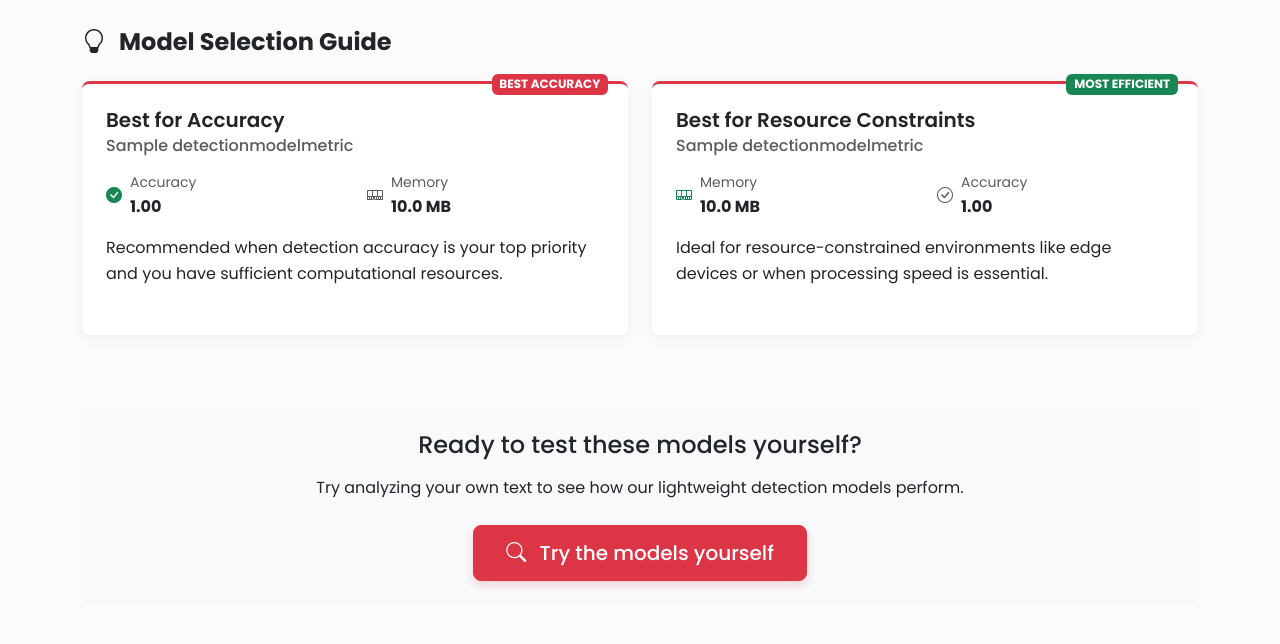
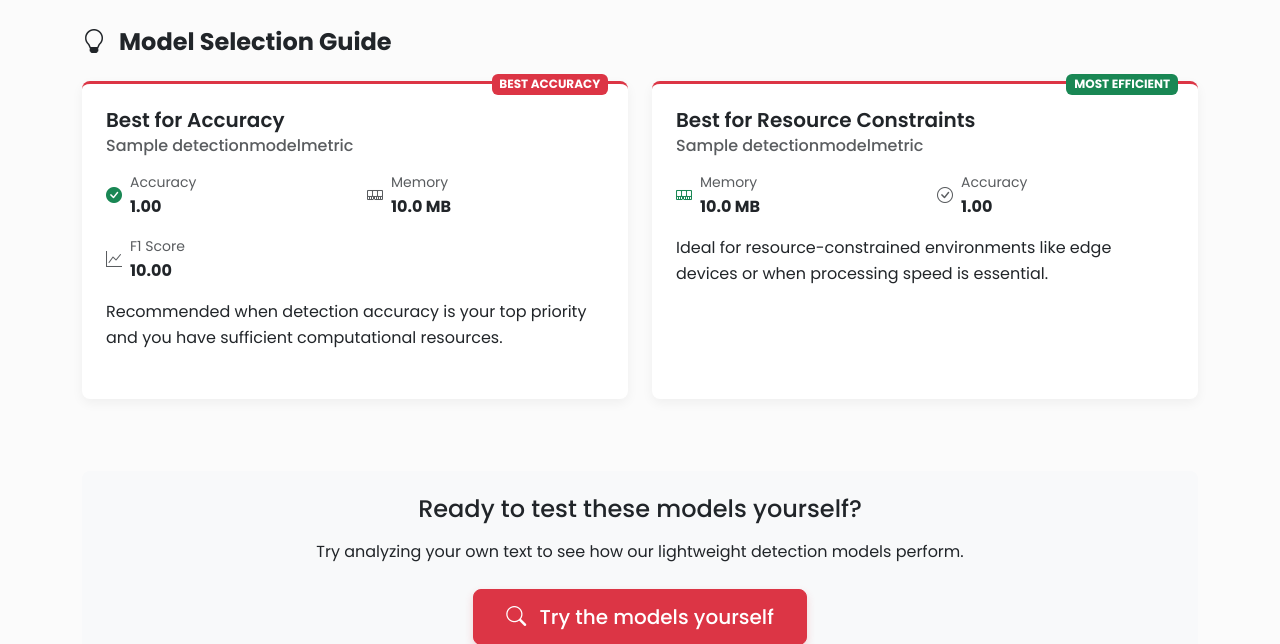
Before and after one commit to Amid68/Fake-News-Detection, a Django app: page / in a window 1280 px wide. Shown: the part 919-1563 px from the top of the page. Run offline with Django 5.2, Linux system fonts and the light colour scheme; tables that the repository leaves empty hold one stand-in row (values such as "Sample post").

Commit message:
Modify to accomodate new finetuned DistilBERT

```diff
--- a/news/services.py
+++ b/news/services.py
@@ -89,7 +89,7 @@ def combine_features(text, speaker=None, subject=None, context=None):
     subject = str(subject) if subject else "unknown"
     context = str(context) if context else "unknown"
 
-    # Combine features with special tokens
+    # Combine features with special tokens as in the notebook
     combined = f"{text} [SEP] Subject: {subject} [SEP] Speaker: {speaker} [SEP] Context: {context}"
     return combined
 
@@ -177,6 +177,7 @@ def detect_fake_news(text, model_key="distilbert_liar2", speaker=None, subject=N
                 # Get the UI color
                 color = LIAR2_LABEL_COLORS.get(label_idx, "secondary")
 
+                # Include confidence score in the output
                 return {
                     "credibility_score": credibility_score,
                     "confidence": score,
@@ -215,6 +216,7 @@ def detect_fake_news(text, model_key="distilbert_liar2", speaker=None, subject=N
         }
 
 
+# Update the model metrics with actual performance from the notebook
 def initialize_model_metrics():
     """
     Initialize model metrics in the database based on
@@ -226,8 +228,8 @@ def initialize_model_metrics():
         DetectionModelMetrics.objects.update_or_create(
             model_name="DistilBERT (LIAR2 Fine-tuned)",
             defaults={
-                'accuracy': 0.36,
-                'f1_score': 0.32,
+                'accuracy': 0.6743,  # Update with actual accuracy from notebook
+                'f1_score': 0.6353,  # Update with actual F1 score from notebook
                 'avg_processing_time': 1.2,
                 'avg_memory_usage': 350.0,
                 'parameter_count': 66000000  # ~66M parameters for DistilBERT
--- a/templates/news/model_comparison.html
+++ b/templates/news/model_comparison.html
@@ -173,6 +173,7 @@
   <h4 class="fw-bold mb-4"><i class="bi bi-lightbulb me-2"></i> Model Selection Guide</h4>
   <div class="row mb-5">
     <div class="col-md-6 mb-4">
+      <!-- Update model metrics in the "Best for Accuracy" card -->
         <div class="card model-card position-relative">
           <span class="badge bg-primary badge-highlight">BEST ACCURACY</span>
           <div class="card-body p-4">
@@ -198,6 +199,14 @@
                         <strong>{{ best_accuracy.avg_memory_usage|floatformat:1 }} MB</strong>
                       </div>
                     </div>
+                  </div>
+                </div>
+                <!-- Add an F1 score display here -->
+                <div class="d-flex align-items-center mb-3">
+                  <i class="bi bi-graph-up me-2 text-muted"></i>
+                  <div>
+                    <small class="text-muted d-block">F1 Score</small>
+                    <strong>{{ best_accuracy.f1_score|floatformat:2 }}</strong>
                   </div>
                 </div>
                 <p class="card-text">
```
Also changed, not shown: 1 other file. Lines whose indentation alone changed are shown as unchanged.
